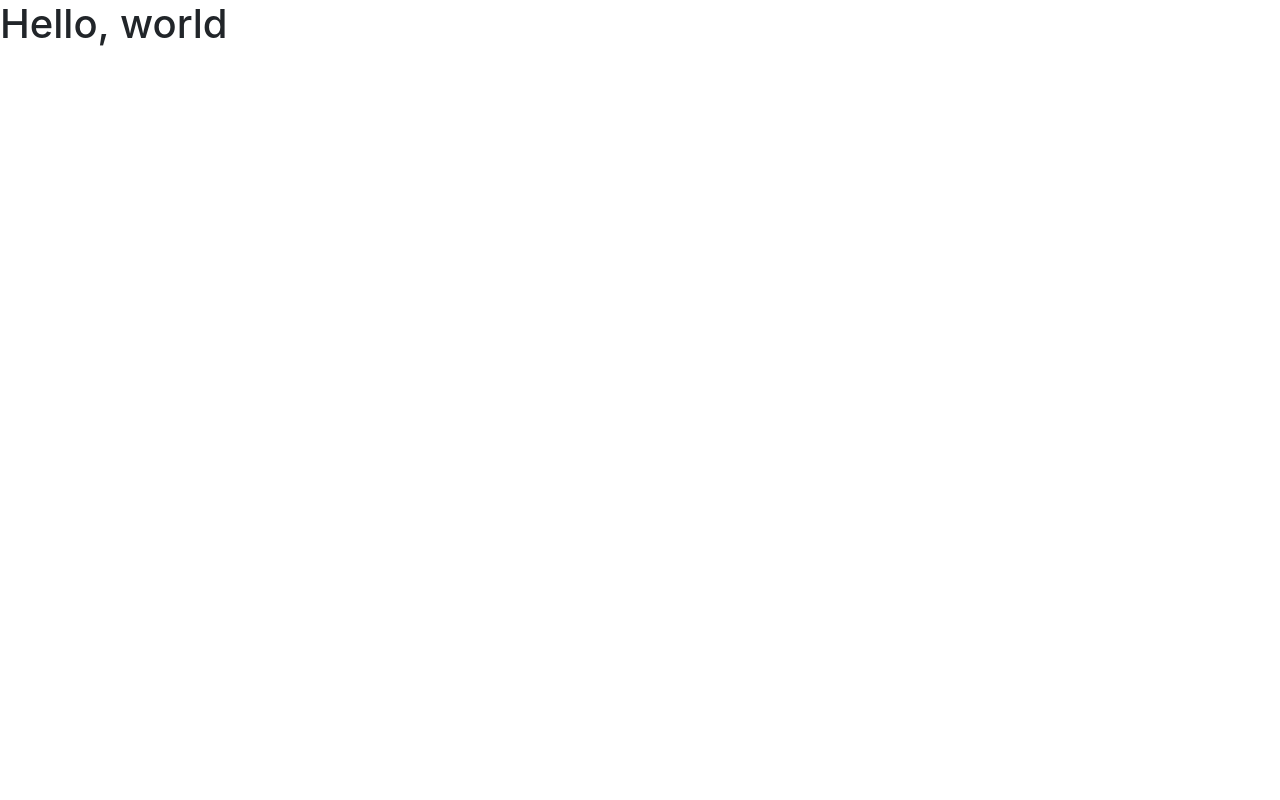
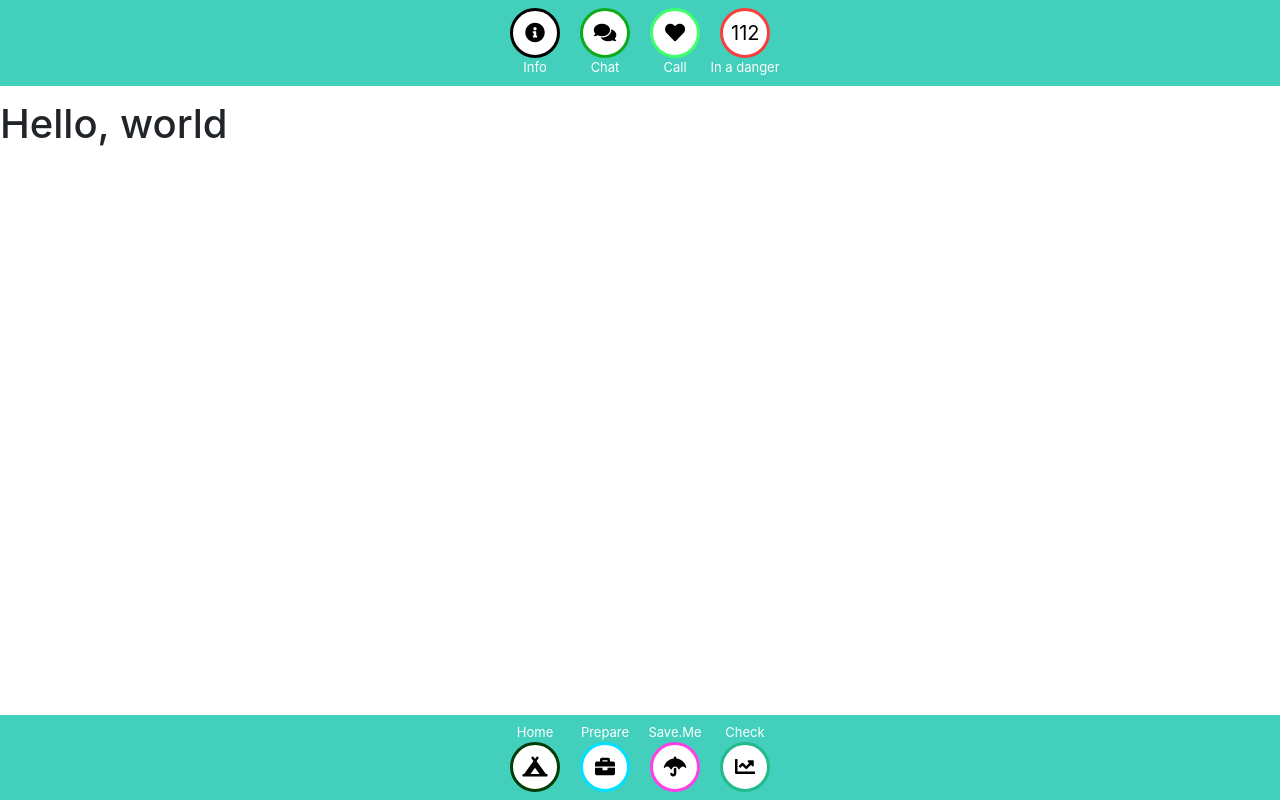
Before and after one commit to Cysion/Secproject1, a Django app: page / in a window 1280 px wide. Before the commit the page is almost empty. Run offline with Django 3.2, Linux system fonts and the light colour scheme; parts of the project's set-up code (start-up, migrations or seed data) failed here and were passed over; some libraries are stand-ins or nearby versions.

Commit message:
Added base template with navigationbars.

```diff
--- /dev/null
+++ b/static/base.css
@@ -0,0 +1,38 @@
+body{
+  padding-top: 100px;
+  padding-bottom: 100px;
+}
+
+.navbar {
+  background-color: #42cfbc !important;
+}
+
+
+/*
+width:45px;
+height: 45px;
+*/
+.menu-item {
+  background-color: white;
+  width:50px;
+  height: 50px;
+  margin-left: 10px;
+  margin-right: 10px;
+}
+
+.menu-item a {
+  font-size: 20px;
+  color: black !important;
+  text-align: center;
+  margin-top:-1px  !important;
+}
+
+.nav-link{
+  margin-bottom: 10px !important;
+}
+
+.menu-title {
+  font-size: 13px;
+  text-align: center;
+  color: white;
+}
--- a/templates/base.html
+++ b/templates/base.html
@@ -5,6 +5,7 @@
     <meta charset="utf-8">
     <meta name="viewport" content="width=device-width, initial-scale=1">
     {% load static %}
+    <link rel="stylesheet" href="{% static "base.css" %}">
     <link rel="stylesheet" href="{% static "fontawesome.min.css" %}">
     <link rel="stylesheet" href="{% static "bootstrap_css/bootstrap.min.css" %}">
     <script src="{% static "jquery.js" %}"></script>
@@ -13,6 +14,100 @@
     <script src="{% static "fontawesome.min.js" %}"></script>
   </head>
   <body>
+    <nav class="navbar navbar-expand-sm navbar-dark
+      fixed-top justify-content-center">
+      <ul class="navbar-nav">
+        <div class="row">
+          <li class="nav-item">
+            <div class="menu-item rounded-circle" style="border:3px solid Black;">
+              <a class="nav-link" href="/">
+                <i class="fas fa-info-circle"></i>
+              </a>
+            </div>
+            <div class="menu-title">
+              Info
+            </div>
+          </li>
+          <li class="nav-item">
+            <div class="menu-item rounded-circle" style="border:3px solid #0fab1c;">
+              <a class="nav-link" href="/">
+                <i class="fas fa-comments"></i>
+              </a>
+            </div>
+            <div class="menu-title">
+              Chat
+            </div>
+          </li>
+          <li class="nav-item">
+            <div class="menu-item rounded-circle" style="border:3px solid #40ff6c;">
+              <a class="nav-link" href="/">
+                <i class="fas fa-heart"></i>
+              </a>
+            </div>
+            <div class="menu-title">
+              Call
+            </div>
+          </li>
+          <li class="nav-item">
+            <div class="menu-item rounded-circle" style="border:3px solid #fa3e3e;">
+              <a class="nav-link" href="/">
+                112
+              </a>
+            </div>
+            <div class="menu-title">
+              In a danger
+            </div>
+          </li>
+        </div>
+      </ul>
+    </nav>
     {% block content %}{% endblock %}
+    <nav class="navbar navbar-expand-sm navbar-dark
+      fixed-bottom justify-content-center">
+      <ul class="navbar-nav">
+        <div class="row">
+          <li class="nav-item">
+            <div class="menu-title">
+              Home
+            </div>
+            <div class="menu-item rounded-circle" style="border:3px solid #013d07;">
+              <a class="nav-link" href="/">
+                <i class="fas fa-campground"></i>
+              </a>
+            </div>
+          </li>
+          <li class="nav-item">
+            <div class="menu-title">
+              Prepare
+            </div>
+            <div class="menu-item rounded-circle" style="border:3px solid #00e1ff;">
+              <a class="nav-link" href="/">
+                <i class="fas fa-briefcase"></i>
+              </a>
+            </div>
+          </li>
+          <li class="nav-item">
+            <div class="menu-title">
+              Save.Me
+            </div>
+            <div class="menu-item rounded-circle" style="border:3px solid #ff40e5;">
+              <a class="nav-link" href="/">
+                <i class="fas fa-umbrella"></i>
+              </a>
+            </div>
+          </li>
+          <li class="nav-item">
+            <div class="menu-title">
+              Check
+            </div>
+            <div class="menu-item rounded-circle" style="border:3px solid #22ba8c;">
+              <a class="nav-link" href="/">
+                <i class="fas fa-chart-line"></i>
+              </a>
+            </div>
+          </li>
+        </div>
+      </ul>
+    </nav>
   </body>
 </html>
```
